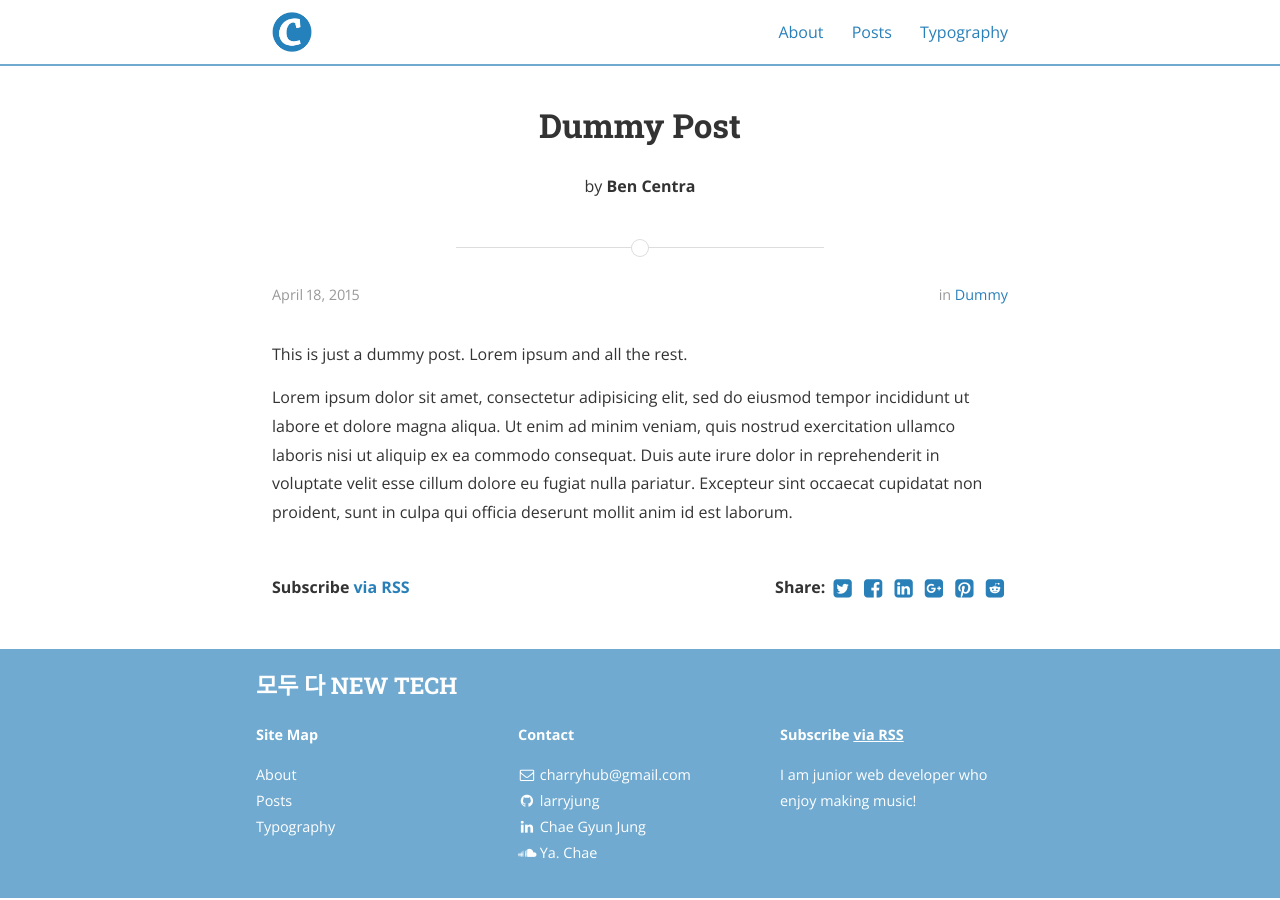
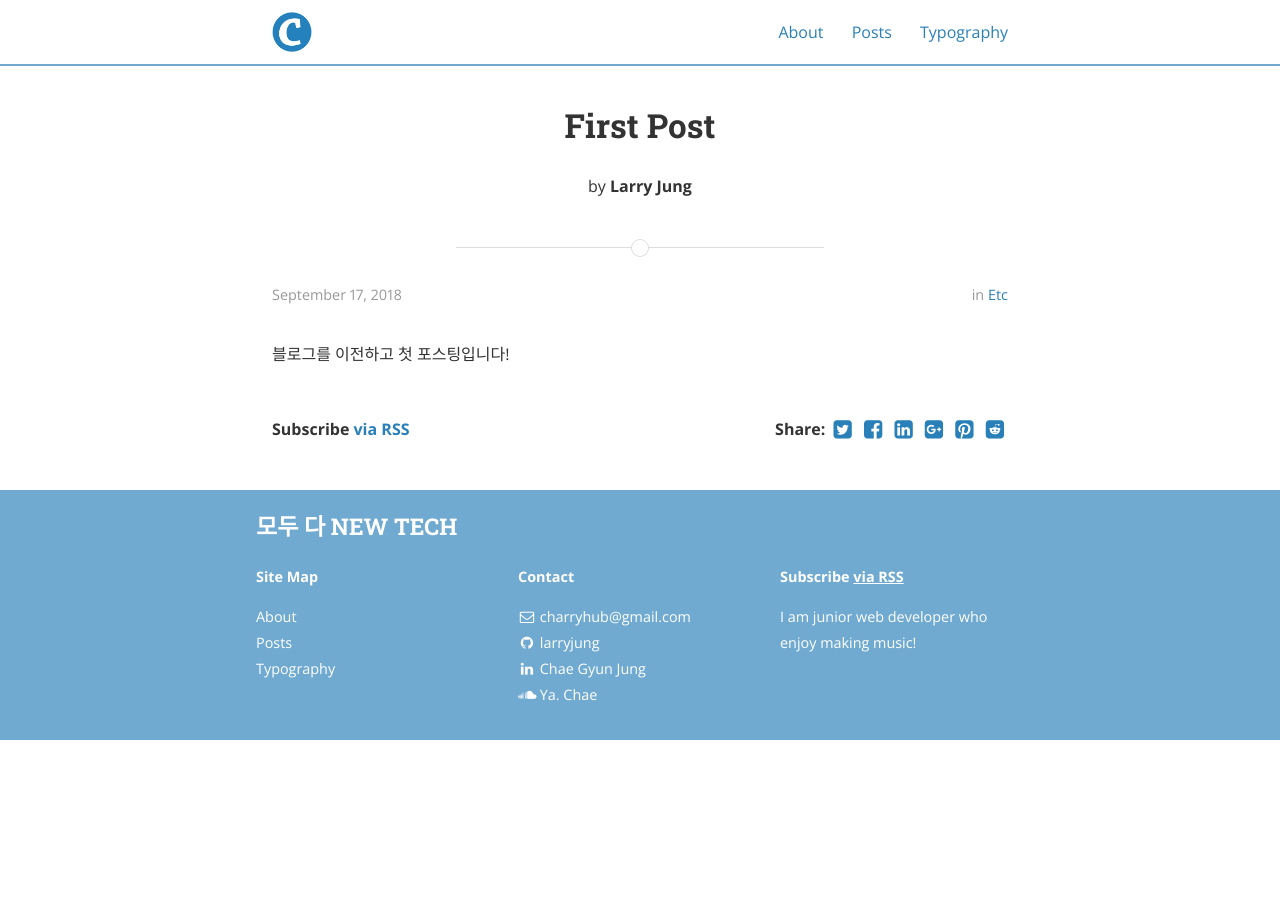
Before and after one commit to LarryJung/larryjung.github.io, a Jekyll site: the page built from _posts/2015-04-18-dummy.markdown, in a window 1280 px wide. Built offline with Jekyll 4.4.1, drawn with Linux system fonts in a browser that asks for light colours; nearby versions of some CDN libraries.

Commit message:
Modified config

```diff
--- a/_posts/2015-04-18-dummy.markdown
+++ b/_posts/2015-04-18-dummy.markdown
@@ -1,16 +1,9 @@
 ---
 layout: post
-title:  "Dummy Post"
-date:   2015-04-18 08:43:59
-author: Ben Centra
-categories: Dummy
+title:  "First Post"
+date:   2018-09-17 15:29
+author: Larry Jung
+categories: ETC
 ---
 
-This is just a dummy post. Lorem ipsum and all the rest.
-
-Lorem ipsum dolor sit amet, consectetur adipisicing elit, sed do eiusmod
-tempor incididunt ut labore et dolore magna aliqua. Ut enim ad minim veniam,
-quis nostrud exercitation ullamco laboris nisi ut aliquip ex ea commodo
-consequat. Duis aute irure dolor in reprehenderit in voluptate velit esse
-cillum dolore eu fugiat nulla pariatur. Excepteur sint occaecat cupidatat non
-proident, sunt in culpa qui officia deserunt mollit anim id est laborum.
+블로그를 이전하고 첫 포스팅입니다!
```
Also changed, not shown: about.md (+1 -5 lines).
